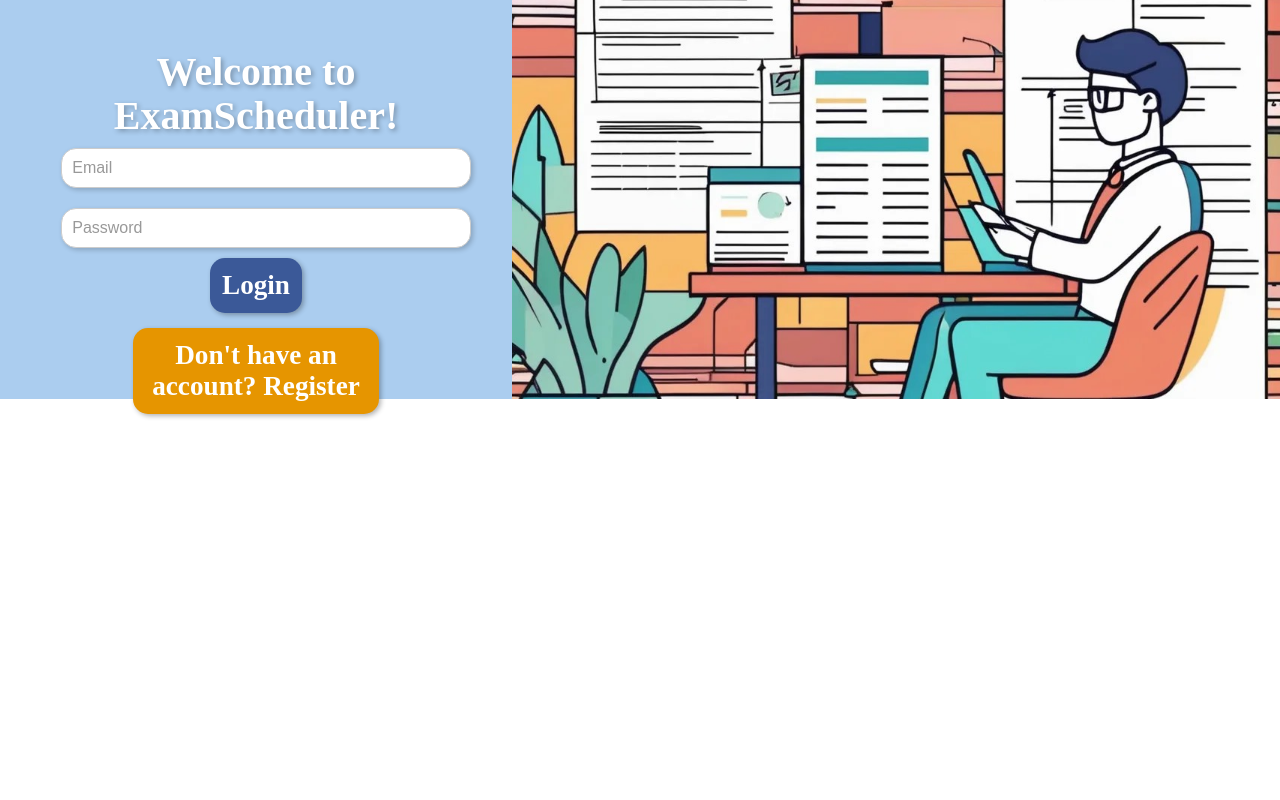
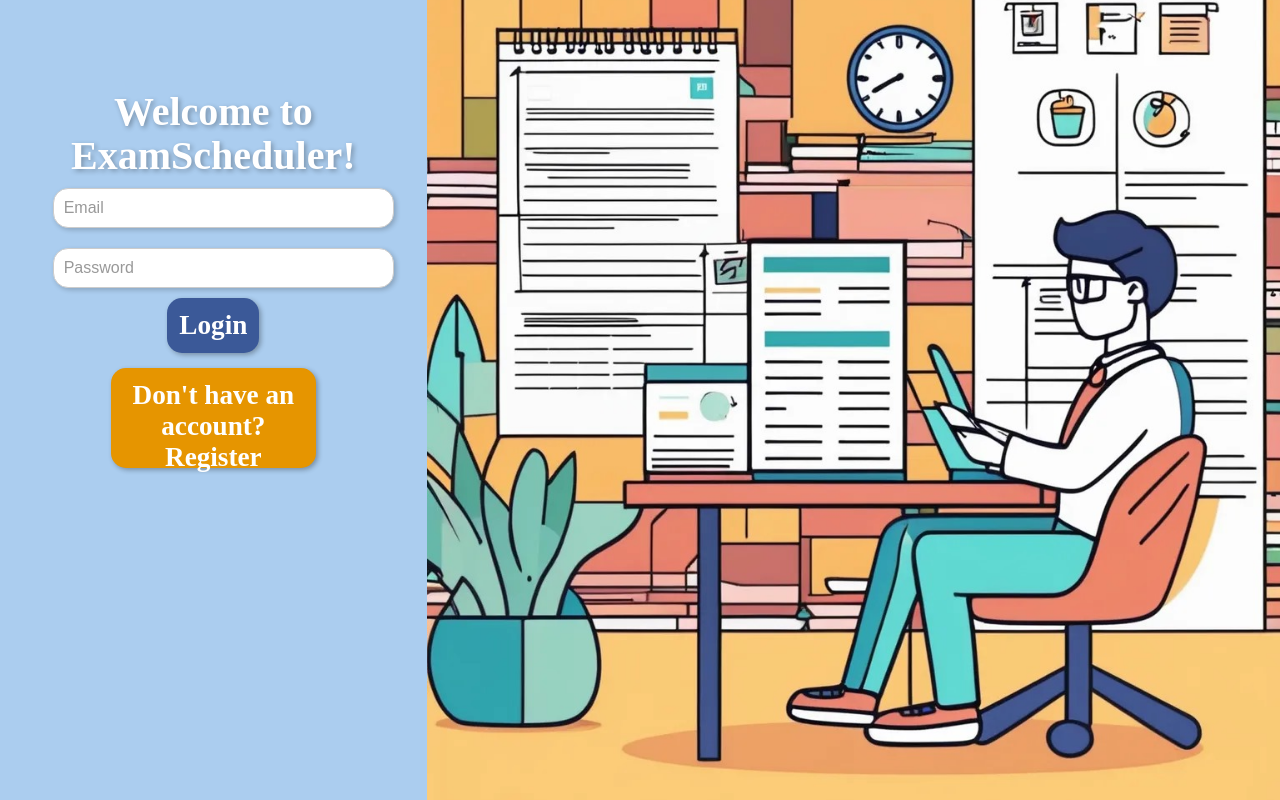
Before and after one commit to BERDA2024/Exam-Scheduler, a React (Vite) app in the folder examscheduler.client/: page / in a window 1280 px wide. Built offline with nearby package versions, Linux system fonts and the light colour scheme.

Commit message:
[BERDA] Fixed login and registe .css styles. Dashboard added button active class when selected.

```diff
--- a/examscheduler.client/src/Layout/Header.css
+++ b/examscheduler.client/src/Layout/Header.css
@@ -1,6 +1,6 @@
 /* Header layout */
 .header {
-    height: 10%;
+    height: 5%;
     display: flex;
     justify-content: space-between;
     align-items: center;
@@ -22,8 +22,8 @@
 .header-middle {
     flex-grow: 1;
     display: flex;
-    justify-content: center;
-    align-content : center;
+    justify-content: flex-end;
+    align-content: center;
 }
 
 .search-bar {
--- a/examscheduler.client/src/Layout/Header.jsx
+++ b/examscheduler.client/src/Layout/Header.jsx
@@ -15,7 +15,8 @@ function Header() {
     const contents = user === undefined
         ? <span><em>Loading... Please refresh once the ASP.NET backend has started. See <a href="https://aka.ms/jspsintegrationreact">https://aka.ms/jspsintegrationreact</a> for more details.</em></span>
         : <span>
-            <span>Welcome, {user.fullName}</span>
+            <span>{user.fullName}</span>
+            <br></br>
             <span>Email: {user.email}</span>
         </span>;
 
--- a/examscheduler.client/src/Layout/Sidebar.jsx
+++ b/examscheduler.client/src/Layout/Sidebar.jsx
@@ -5,6 +5,7 @@ import './Sidebar.css';
 
 const Sidebar = ({ setActiveContent }) => {
     const [userRole, setUserRole] = useState(null);
+    const [activeButton, setActiveButton] = useState(null); // Tracks the active button
 
     const roleButtons = {
         Admin: [
@@ -37,13 +38,17 @@ const Sidebar = ({ setActiveContent }) => {
 
     const buttons = roleButtons[userRole] || [];
 
+
     return (
         <nav className="sidebar">
             {buttons.map((button, index) => (
                 <button
-                    className="sidebar-button"
+                    className={`sidebar-button ${activeButton === button.label ? 'active' : ''}`}
                     key={index}
-                    onClick={() => setActiveContent(button.action)}
+                    onClick={() => {
+                        setActiveContent(button.action);
+                        setActiveButton(button.label); // Set the clicked button as active
+                    }}
                 >
                     {button.label}
                 </button>
--- a/examscheduler.client/src/Styles/LoginPage.css
+++ b/examscheduler.client/src/Styles/LoginPage.css
@@ -1,10 +1,7 @@
 /* Container principal */
 .container {
-    display: grid; /* Activează grid-ul */
-    grid-template-columns: repeat(5, 1fr); /* Creează 5 coloane egale */
-    width: 100%; /* Asigură lățimea completă */
-    height: 100%; /* Asigură înălțimea completă */
-    margin: 0 auto; /* Centrează containerul */
+    display: flex; /* Activează grid-ul */
+    height: 100vh;
 }
 
 /* Secțiunea login */
@@ -16,6 +13,7 @@
     flex-direction: column;
     justify-content: center;
     align-items: center;
+    width: 50%;
 }
 
     /* Conținut login */
@@ -107,10 +105,5 @@
 
 /* Secțiunea imagine */
 .right-section {
-    grid-column: span 3; /* Ocupă 3 coloane */
-    height: 100%; /* Înălțimea completă a containerului */
-    background-image: url('./assets/sample_img.webp'); /* Imaginea fundal */
-    background-size: cover; /* Face ca imaginea să acopere complet secțiunea */
-    background-position: center; /* Centrează imaginea */
-    background-repeat: no-repeat; /* Evită repetarea imaginii */
+    width: -webkit-fill-available;
 }
--- a/examscheduler.client/src/Styles/RegisterPage.css
+++ b/examscheduler.client/src/Styles/RegisterPage.css
@@ -1,10 +1,7 @@
 /* Container principal */
 .register-container {
-    display: grid; /* Activează grid-ul */
-    grid-template-columns: repeat(5, 1fr); /* Creează 5 coloane egale */
-    width: 100%; /* Asigură lățimea completă */
-    height: 100%; /* Asigură înălțimea completă */
-    margin: 0 auto; /* Centrează containerul */
+    display: flex; /* Activează grid-ul */
+    height: 100vh;
 }
 
 
```
